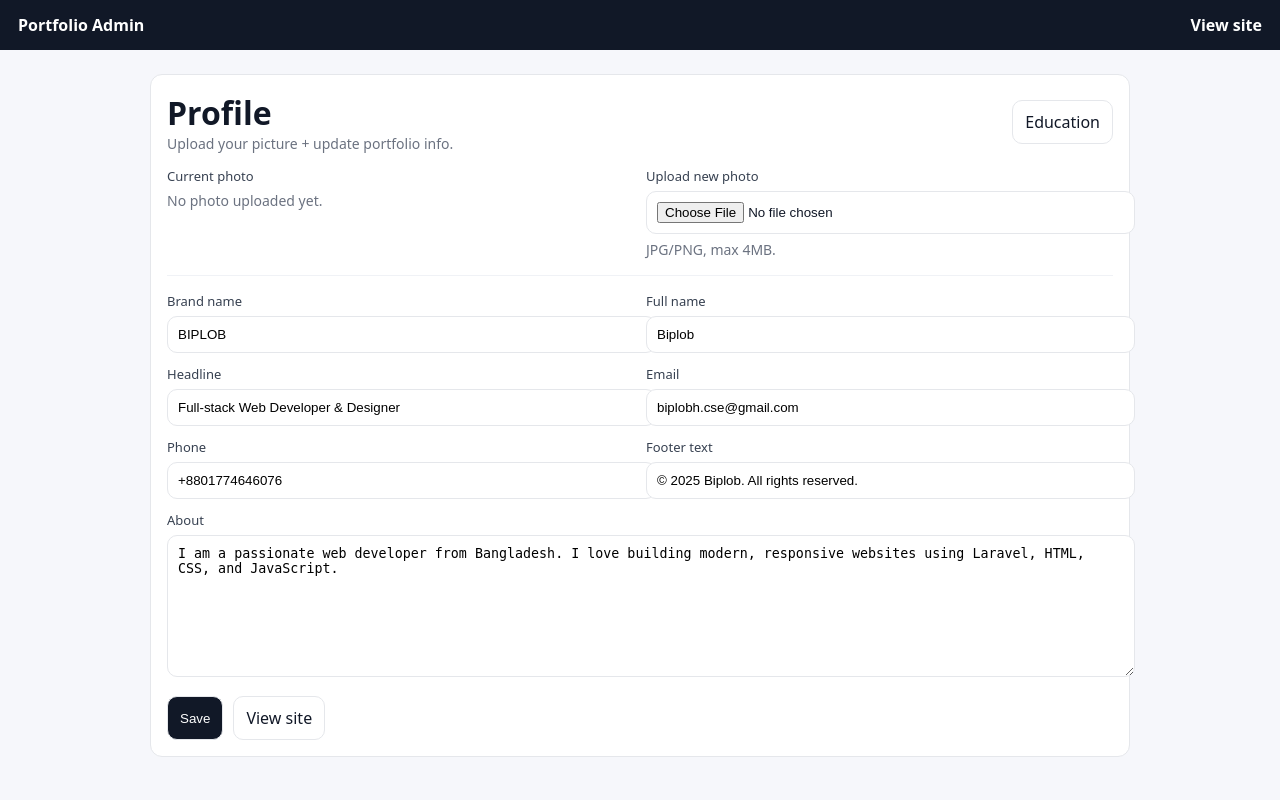
After one commit to bipob18/Full_Stack_Dynamic_Portfolio, a Laravel app: page /admin/profile in a window 1280 px wide. The commit adds this page. Run offline with Laravel 12, Linux system fonts and the light colour scheme; data comes from the database, SQL or seed files in the repository.

Commit message:
feat: Add profile photo upload and management
Co-authored-by: hasan2205101495 <hasan2205101495@diu.edu.bd>

```diff
--- /dev/null
+++ b/app/Http/Controllers/Admin/PortfolioProfileController.php
@@ -0,0 +1,67 @@
+<?php
+
+namespace App\Http\Controllers\Admin;
+
+use App\Http\Controllers\Controller;
+use App\Models\PortfolioProfile;
+use Illuminate\Http\Request;
+use Illuminate\Support\Facades\Storage;
+
+class PortfolioProfileController extends Controller
+{
+    public function edit()
+    {
+        $profile = PortfolioProfile::query()->latest('id')->first() ?? new PortfolioProfile();
+
+        return view('admin.profile.edit', compact('profile'));
+    }
+
+    public function update(Request $request)
+    {
+        $profile = PortfolioProfile::query()->latest('id')->first() ?? new PortfolioProfile();
+
+        $data = $request->validate([
+            'brand_name' => ['nullable', 'string', 'max:60'],
+            'full_name' => ['nullable', 'string', 'max:120'],
+            'headline' => ['nullable', 'string', 'max:200'],
+            'about' => ['nullable', 'string', 'max:5000'],
+            'email' => ['nullable', 'email', 'max:255'],
+            'phone' => ['nullable', 'string', 'max:60'],
+            'footer_text' => ['nullable', 'string', 'max:255'],
+            'photo' => ['nullable', 'image', 'max:4096'], // 4MB
+            'remove_photo' => ['nullable', 'boolean'],
+        ]);
+
+        if ($request->boolean('remove_photo')) {
+            if ($profile->photo_path) {
+                Storage::disk('public')->delete($profile->photo_path);
+            }
+            $profile->photo_path = null;
+        }
+
+        if ($request->hasFile('photo')) {
+            if ($profile->photo_path) {
+                Storage::disk('public')->delete($profile->photo_path);
+            }
+
+            $path = $request->file('photo')->store('portfolio', 'public');
+            $profile->photo_path = $path;
+        }
+
+        $profile->fill([
+            'brand_name' => $data['brand_name'] ?? $profile->brand_name,
+            'full_name' => $data['full_name'] ?? $profile->full_name,
+            'headline' => $data['headline'] ?? $profile->headline,
+            'about' => $data['about'] ?? $profile->about,
+            'email' => $data['email'] ?? $profile->email,
+            'phone' => $data['phone'] ?? $profile->phone,
+            'footer_text' => $data['footer_text'] ?? $profile->footer_text,
+        ]);
+
+        $profile->save();
+
+        return redirect()
+            ->route('admin.profile.edit')
+            ->with('status', 'Profile updated.');
+    }
+}
--- a/app/Models/PortfolioProfile.php
+++ b/app/Models/PortfolioProfile.php
@@ -13,6 +13,7 @@ class PortfolioProfile extends Model
         'about',
         'email',
         'phone',
+        'photo_path',
         'footer_text',
     ];
 }
--- /dev/null
+++ b/resources/views/admin/profile/edit.blade.php
@@ -0,0 +1,91 @@
+@extends('admin.layout')
+
+@section('title', 'Profile')
+
+@section('content')
+    <div class="card">
+        <div class="topbar">
+            <div>
+                <h1 style="margin:0;">Profile</h1>
+                <div class="muted">Upload your picture + update portfolio info.</div>
+            </div>
+            <a class="btn secondary" href="{{ route('admin.educations.index') }}">Education</a>
+        </div>
+
+        <form method="POST" action="{{ route('admin.profile.update') }}" enctype="multipart/form-data">
+            @csrf
+            @method('PUT')
+
+            <div class="grid">
+                <div class="field">
+                    <label>Current photo</label>
+                    @if ($profile->photo_path)
+                        <div style="display:flex; align-items:center; gap: 14px;">
+                            <img
+                                src="{{ \Illuminate\Support\Facades\Storage::url($profile->photo_path) }}"
+                                alt="Profile photo"
+                                style="width:96px; height:96px; border-radius: 999px; object-fit: cover; border: 1px solid #e5e7eb;"
+                            >
+                            <label class="muted" style="display:flex; align-items:center; gap: 8px;">
+                                <input type="checkbox" name="remove_photo" value="1">
+                                Remove photo
+                            </label>
+                        </div>
+                    @else
+                        <div class="muted">No photo uploaded yet.</div>
+                    @endif
+                </div>
+
+                <div class="field">
+                    <label for="photo">Upload new photo</label>
+                    <input id="photo" name="photo" type="file" accept="image/*">
+                    <div class="muted" style="margin-top: 6px;">JPG/PNG, max 4MB.</div>
+                </div>
+            </div>
+
+            <hr style="border:0; border-top:1px solid #f0f2f6; margin: 16px 0;">
+
+            <div class="grid">
+                <div class="field">
+                    <label for="brand_name">Brand name</label>
+                    <input id="brand_name" name="brand_name" value="{{ old('brand_name', $profile->brand_name) }}" placeholder="BIPLOB">
+                </div>
+
+                <div class="field">
+                    <label for="full_name">Full name</label>
+                    <input id="full_name" name="full_name" value="{{ old('full_name', $profile->full_name) }}" placeholder="Your name">
+                </div>
+
+                <div class="field">
+                    <label for="headline">Headline</label>
+                    <input id="headline" name="headline" value="{{ old('headline', $profile->headline) }}" placeholder="Full-stack Web Developer">
+                </div>
+
+                <div class="field">
+                    <label for="email">Email</label>
+                    <input id="email" name="email" value="{{ old('email', $profile->email) }}" placeholder="you@email.com">
+                </div>
+
+                <div class="field">
+                    <label for="phone">Phone</label>
+                    <input id="phone" name="phone" value="{{ old('phone', $profile->phone) }}" placeholder="+880...">
+                </div>
+
+                <div class="field">
+                    <label for="footer_text">Footer text</label>
+                    <input id="footer_text" name="footer_text" value="{{ old('footer_text', $profile->footer_text) }}" placeholder="© 2025 ...">
+                </div>
+            </div>
+
+            <div class="field" style="margin-top: 12px;">
+                <label for="about">About</label>
+                <textarea id="about" name="about" placeholder="Write about yourself...">{{ old('about', $profile->about) }}</textarea>
+            </div>
+
+            <div class="actions">
+                <button class="btn" type="submit">Save</button>
+                <a class="btn secondary" href="{{ url('/') }}">View site</a>
+            </div>
+        </form>
+    </div>
+@endsection
--- a/resources/views/portfolio.blade.php
+++ b/resources/views/portfolio.blade.php
@@ -23,6 +23,9 @@
 
         <!-- HERO SECTION -->
         <div class="header">
+            @if ($profile?->photo_path)
+                <img class="profile-photo" src="{{ \Illuminate\Support\Facades\Storage::url($profile->photo_path) }}" alt="{{ $profile?->full_name ?? 'Profile photo' }}">
+            @endif
             <h1>Hello, I'm <span>{{ $profile?->full_name ?? 'Biplob' }}</span></h1>
             <p>{{ $profile?->headline ?? 'Full-stack Web Developer & Designer' }}</p>
             <a href="#projects" class="btn">View My Work</a>
--- a/routes/web.php
+++ b/routes/web.php
@@ -2,6 +2,7 @@
 
 use App\Http\Controllers\PortfolioController;
 use App\Http\Controllers\Admin\PortfolioEducationController;
+use App\Http\Controllers\Admin\PortfolioProfileController;
 use Illuminate\Support\Facades\Route;
 
 Route::get('/', [PortfolioController::class, 'index']);
@@ -10,7 +11,10 @@ Route::prefix('admin')
     ->middleware('portfolio.admin')
     ->name('admin.')
     ->group(function () {
-        Route::redirect('/', '/admin/educations');
+        Route::redirect('/', '/admin/profile');
+
+        Route::get('/profile', [PortfolioProfileController::class, 'edit'])->name('profile.edit');
+        Route::put('/profile', [PortfolioProfileController::class, 'update'])->name('profile.update');
 
         Route::get('/educations', [PortfolioEducationController::class, 'index'])->name('educations.index');
         Route::get('/educations/create', [PortfolioEducationController::class, 'create'])->name('educations.create');
```
Also changed, not shown: public/css/style.css (+10 -0 lines), database/migrations/2025_12_19_000002_add_photo_path_to_portfolio_profiles.php (added).
